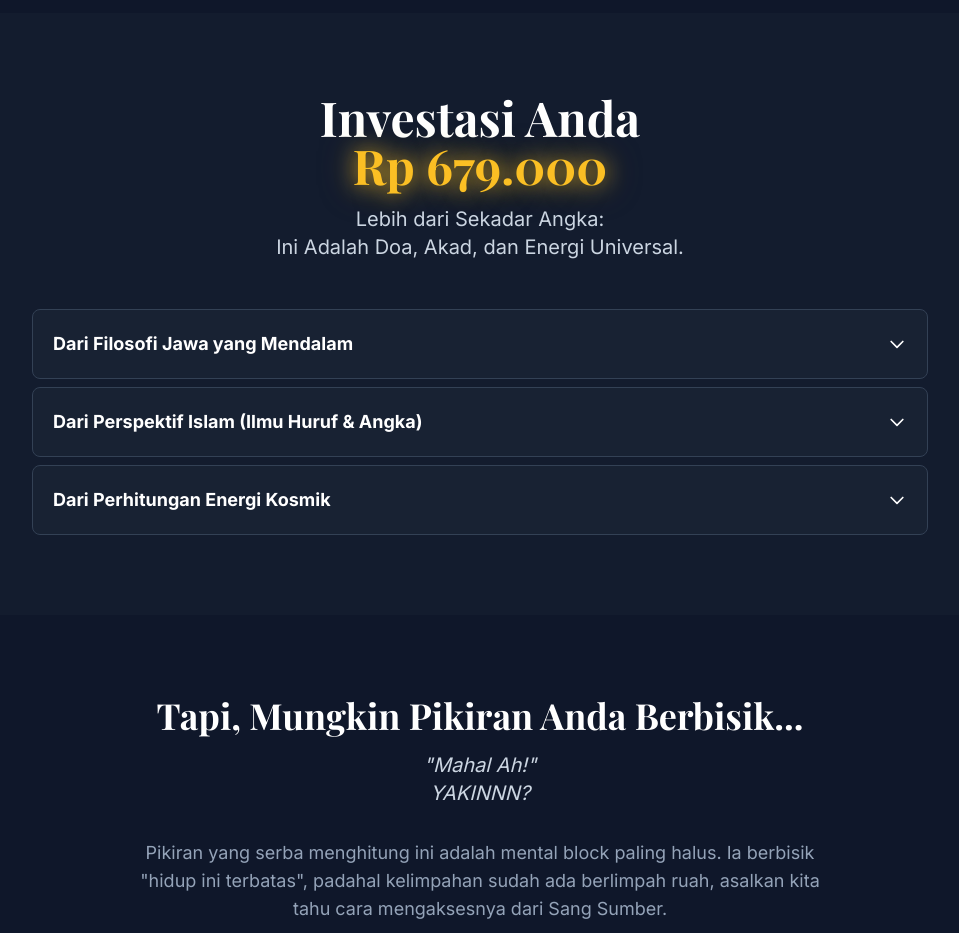
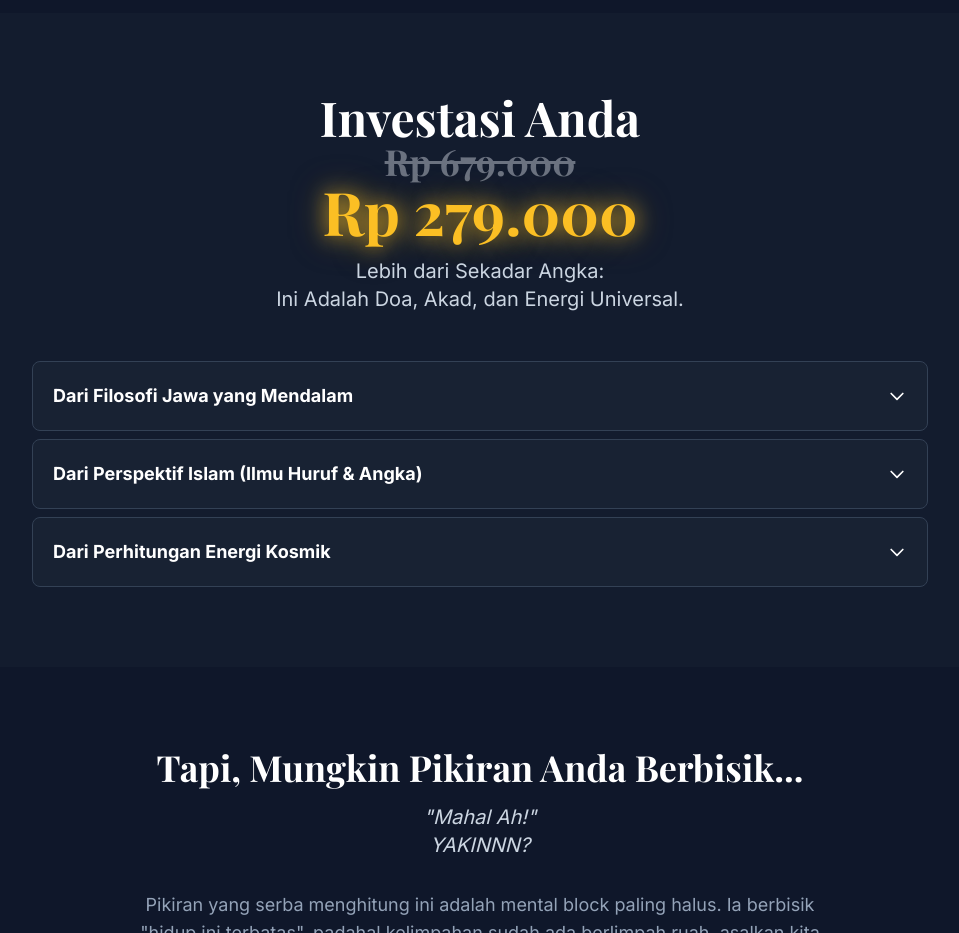
Before and after one commit to kesinilagi/affiliateshunyacodex, a plain HTML site: page index.html in a window 1280 px wide. Shown: the part 1560-2493 px from the top of the page, without its empty margins (160-1119 px from the left). Drawn offline with nearby package versions, Linux system fonts and the light colour scheme.

Commit message:
Update index.html

```diff
--- a/index.html
+++ b/index.html
@@ -145,7 +145,8 @@
         <div class="container mx-auto px-6">
             <div class="text-center mb-12">
                 <h2 class="font-serif-display text-4xl md:text-5xl font-bold text-white mb-4">Investasi Anda<br/>
-                    <a href="https://clicky.id/payment/purchase/685e3965eaa33876d3fc5f54?affiliate=685e341caf5bcfb90c333754" class="text-amber-400 glow-text hover:underline">Rp 679.000</a>
+                    <span class="text-gray-500 line-through text-3xl md:text-4xl">Rp 679.000</span><br/>
+                    <a href="https://clicky.id/payment/purchase/685e3965eaa33876d3fc5f54?affiliate=685e341caf5bcfb90c333754" class="text-amber-400 glow-text hover:underline text-5xl md:text-6xl">Rp 279.000</a>
                 </h2>
                 <p class="text-xl text-slate-300">Lebih dari Sekadar Angka: <br/>Ini Adalah Doa, Akad, dan Energi Universal.</p>
             </div>
```
